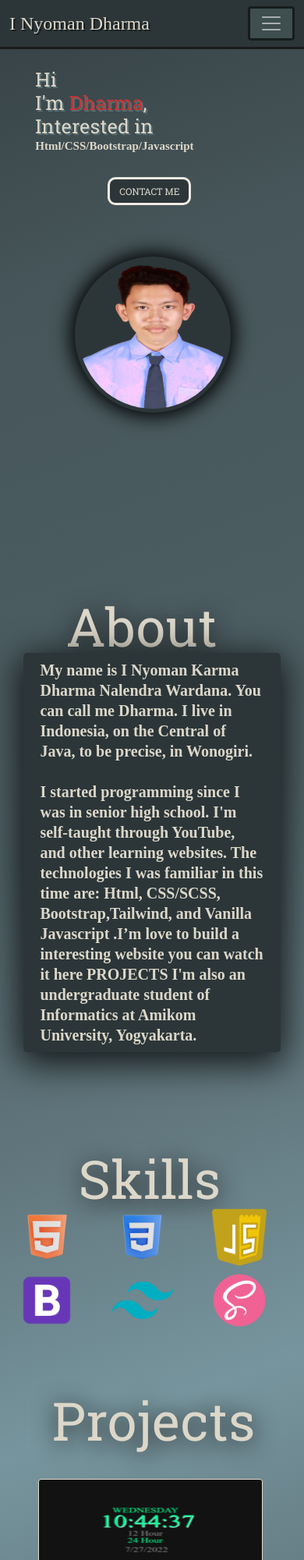
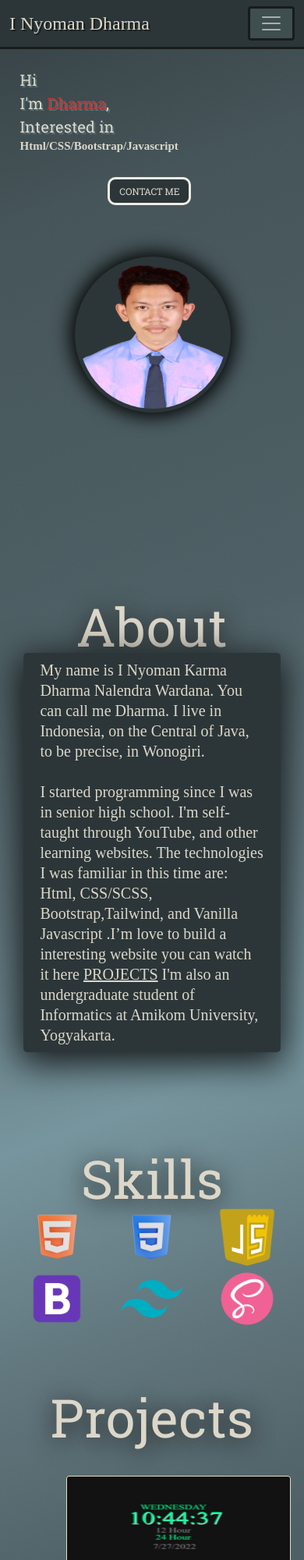
Before and after one commit to Marst313/PortfolioJS, a plain HTML site: page index.html in a window 390 px wide. Shown: the top 2000 px of the page at 78% size. Drawn offline with nearby package versions, Linux system fonts and the light colour scheme; a web font is replaced by a local one.

Commit message:
menambahkan sedikit style pada proyek, dan memperkecil font

```diff
--- a/index.html
+++ b/index.html
@@ -100,7 +100,7 @@
               My name is I Nyoman Karma Dharma Nalendra Wardana. You can call me Dharma. I live in Indonesia, on the Central of Java, to be precise, in Wonogiri. <br />
               <br />
               I started programming since I was in senior high school. I'm self-taught through YouTube, and other learning websites. The technologies I was familiar in this time are: Html, CSS/SCSS, Bootstrap,Tailwind, and Vanilla
-              Javascript .I’m love to build a interesting website you can watch it here PROJECTS I'm also an undergraduate student of Informatics at Amikom University, Yogyakarta.
+              Javascript .I’m love to build a interesting website you can watch it here <a href="#section__3">PROJECTS</a> I'm also an undergraduate student of Informatics at Amikom University, Yogyakarta.
             </p>
           </div>
         </div>
@@ -118,24 +118,24 @@
           <div data-aos="fade-up">
             <div class="row justify-content-sm-center">
               <div class="col col-lg-3">
-                <img src="logo/iloveimg-resized/html3d.png" alt="" />
+                <img src="logo/iloveimg-resized/html3d.png" alt="Htmllogo" />
               </div>
               <div class="col col-lg-3">
-                <img src="logo/iloveimg-resized/css3d.png" alt="" />
+                <img src="logo/iloveimg-resized/css3d.png" alt="CssLogo" />
               </div>
               <div class="col col-lg-3">
-                <img src="logo/iloveimg-resized/js3d.png" alt="" />
+                <img src="logo/iloveimg-resized/js3d.png" alt="JsLogo" />
               </div>
             </div>
             <div class="row justify-content-md-center">
               <div class="col col-lg-3">
-                <img src="logo/iloveimg-resized/bootstrap3rez.png" alt="" />
+                <img src="logo/iloveimg-resized/bootstrap3rez.png" alt="B5Logo" />
               </div>
               <div class="col col-lg-3">
-                <img src="logo/iloveimg-resized/tailwind3d.png" alt="" />
+                <img src="logo/iloveimg-resized/tailwind3d.png" alt="TailWindLogo" />
               </div>
               <div class="col col-lg-3">
-                <img src="logo/iloveimg-resized/sass32.png" alt="" />
+                <img src="logo/iloveimg-resized/sass32.png" alt="SassLogo" />
               </div>
             </div>
           </div>
--- a/scss/main.scss
+++ b/scss/main.scss
@@ -161,7 +161,7 @@ body {
   );
 
   background-repeat: no-repeat;
-  background-size: 300vh;
+  background-size: cover;
 }
 
 @import 'modules/navbar';
--- a/scss/mediaQueries/_aboutme.scss
+++ b/scss/mediaQueries/_aboutme.scss
@@ -16,6 +16,13 @@
   //   * {
   //     background-color: green;
   //   }
+  .aboutMe {
+    .container-fluid {
+      h1 {
+        font-size: 128px;
+      }
+    }
+  }
 }
 
 // Small devices (landscape phones, less than 768px)
@@ -39,9 +46,7 @@
         padding: 3%;
 
         line-height: 26px;
-        font-family: 'EB Garamond';
         font-style: normal;
-        font-weight: 800;
         font-size: 20px;
       }
     }
@@ -57,7 +62,6 @@
     .container-fluid {
       h1 {
         font-size: 68px;
-        margin-left: 20%;
       }
     }
     .container {
@@ -69,9 +73,8 @@
       p {
         padding: 3%;
         line-height: 26px;
-        font-family: 'EB Garamond';
+
         font-style: normal;
-        font-weight: 800;
         font-size: 20px;
       }
     }
--- a/scss/mediaQueries/_hero.scss
+++ b/scss/mediaQueries/_hero.scss
@@ -7,35 +7,35 @@
 
 // Large devices (desktops, less than 1200px)
 @media (max-width: 1199.98px) {
-  //   * {
-  //     background-color: yellow;
-  //   }
+  // * {
+  //   background-color: yellow;
+  // }
   .hero {
     h1 {
-      margin-left: -11%;
+      margin-left: -14%;
     }
 
     h5 {
-      margin-left: -11%;
+      margin-left: -14%;
     }
     .photo {
       display: flex;
       img {
-        margin-left: 20%;
+        margin-left: 40%;
       }
     }
   }
 }
 // Medium devices (tablets, less than 992px)
 @media (max-width: 991.98px) {
-  //   * {
-  //     background-color: green;
-  //   }
+  // * {
+  //   background-color: green;
+  // }
   .hero {
     .photo {
       display: flex;
       img {
-        margin: 0;
+        margin-top: 10%;
         margin-left: 3%;
       }
     }
@@ -51,6 +51,10 @@
     h1 {
       font-size: 30px;
       line-height: 50px;
+      margin-left: -29%;
+    }
+    h5 {
+      margin-left: -29%;
     }
 
     .photo {
@@ -67,20 +71,20 @@
 
 // X-Small devices (portrait phones, less than 576px)
 @media (max-width: 575.98px) {
-  //   * {
-  //     background-color: blue;
-  //   }
+  // * {
+  //   background-color: blue;
+  // }
   .hero {
     margin-top: 10%;
 
     h1 {
-      margin-left: -18%;
+      margin-left: -25%;
 
-      font-size: 25px;
+      font-size: 20px;
       line-height: 30px;
     }
     h5 {
-      margin-left: -18%;
+      margin-left: -25%;
     }
     .photo {
       display: flex;
--- a/scss/mediaQueries/_projects.scss
+++ b/scss/mediaQueries/_projects.scss
@@ -21,7 +21,6 @@
     h1 {
       font-size: 128px;
       margin-bottom: 2%;
-      margin-left: 20%;
     }
   }
 }
@@ -32,9 +31,6 @@
   //     background-color: pink;
   //   }
   .projects {
-    h1 {
-      margin-left: 8%;
-    }
     .container {
       padding-left: 20%;
     }
@@ -48,13 +44,11 @@
   //   }
   .projects {
     h1 {
-      margin-left: 15%;
       font-size: 68px;
       margin-bottom: -15%;
     }
     .container {
       margin: 0;
-      padding-left: 10%;
     }
   }
 }
--- a/scss/mediaQueries/_skill.scss
+++ b/scss/mediaQueries/_skill.scss
@@ -16,11 +16,6 @@
   // * {
   //   background-color: green;
   // }
-  .skills {
-    h1 {
-      margin-left: 28%;
-    }
-  }
 }
 
 // Small devices (landscape phones, less than 768px)
@@ -29,13 +24,9 @@
   //   background-color: pink;
   // }
   .skills {
-    margin-left: 10%;
     img {
       width: 120px;
       height: 120px;
-    }
-    h1 {
-      margin-left: 15%;
     }
   }
 }
@@ -47,13 +38,12 @@
   // }
   .skills {
     margin-top: 40em;
-    margin-left: -1%;
+
     img {
       width: 80px;
       height: 80px;
     }
     h1 {
-      margin-left: 25%;
       font-size: 68px;
     }
   }
--- a/scss/modules/_aboutme.scss
+++ b/scss/modules/_aboutme.scss
@@ -4,12 +4,12 @@ $text-color: #dcd7c9;
   margin-top: 15em;
   .container-fluid {
     h1 {
+      display: flex;
+      justify-content: center;
       font-size: 128px;
       color: $text-color;
 
       text-shadow: 0px 4px 30px rgb(29, 28, 28);
-
-      margin-left: 38%;
     }
   }
   .container {
@@ -23,10 +23,15 @@ $text-color: #dcd7c9;
       padding: 3%;
       color: $text-color;
       line-height: 26px;
-      font-family: 'EB Garamond';
+      font-family: EB Garamond;
       font-style: normal;
-      font-weight: 800;
       font-size: 20px;
+      a {
+        color: $text-color;
+        &:hover {
+          color: rgb(5, 93, 245);
+        }
+      }
     }
   }
 }
--- a/scss/modules/_hero.scss
+++ b/scss/modules/_hero.scss
@@ -21,7 +21,7 @@ $text-color: #dcd7c9;
     text-shadow: 2px 2px #576f72;
   }
   h5 {
-    font-family: 'EB Garamond';
+    font-family: EB Garamond;
     font-style: normal;
     font-weight: 800;
     font-size: 15px;
--- a/scss/modules/_navbar.scss
+++ b/scss/modules/_navbar.scss
@@ -9,7 +9,7 @@ $text-color: #dcd7c9;
   .navbar-brand {
     margin-left: 2%;
     font-size: 30px;
-    font-family: EB Garamond;
+    font-family: 'EB Garamond';
     img {
       &:hover {
         opacity: 0.5;
--- a/scss/modules/_projects.scss
+++ b/scss/modules/_projects.scss
@@ -3,13 +3,15 @@ $text-color: #dcd7c9;
 .projects {
   margin-top: 15em;
   h1 {
+    display: flex;
+    justify-content: center;
     font-size: 128px;
     color: $text-color;
 
     text-shadow: 0px 4px 30px rgb(29, 28, 28);
     margin-bottom: 2%;
-    margin-left: 33%;
   }
+
   .container {
     .card {
       background-color: #dcd7c9;
--- a/scss/modules/_skills.scss
+++ b/scss/modules/_skills.scss
@@ -2,11 +2,17 @@ $text-color: #dcd7c9;
 
 .skills {
   margin-top: 35em;
-  margin-left: 8%;
+  .container {
+    .col {
+      display: flex;
+      justify-content: center;
+    }
+  }
   h1 {
+    display: flex;
+    justify-content: center;
     font-size: 128px;
     color: $text-color;
     text-shadow: 0px 5px 30px rgb(29, 28, 28);
-    margin-left: 33%;
   }
 }
```
Also changed, not shown: css/main.css, 1 other file.
